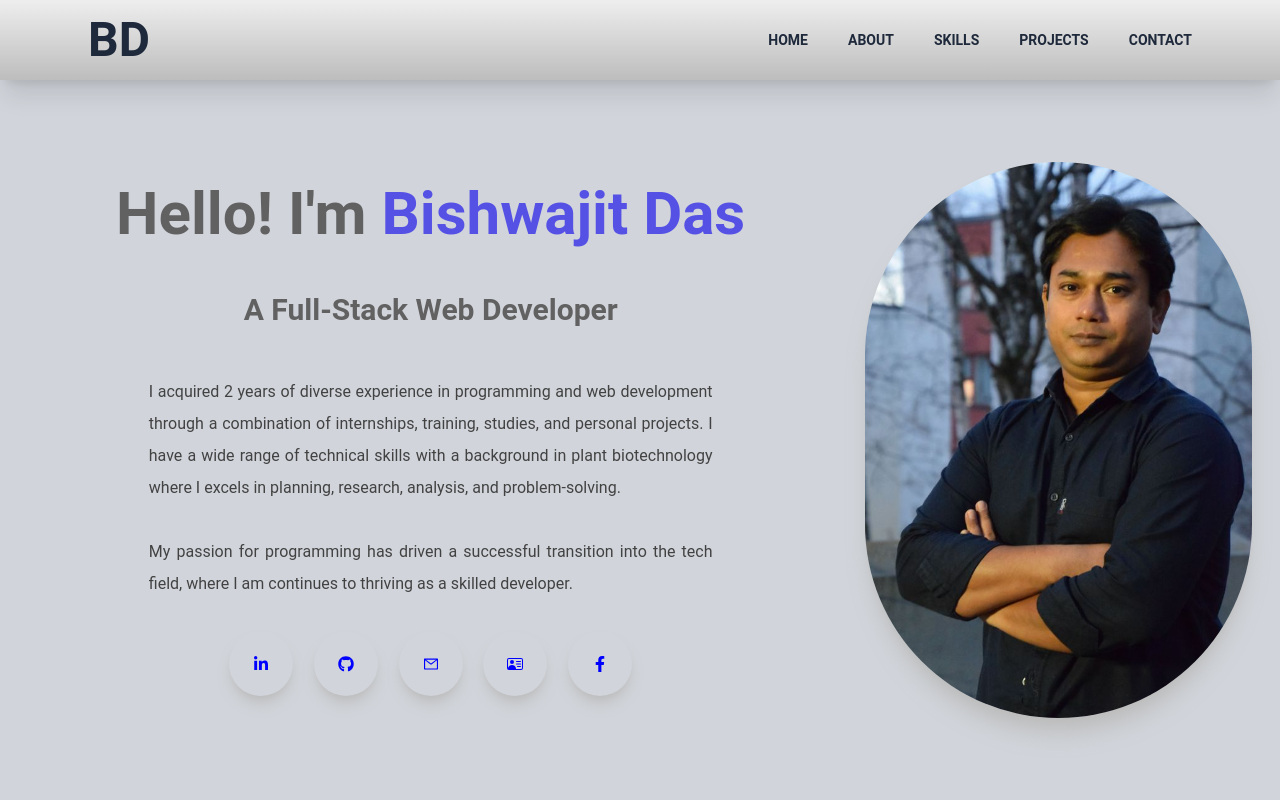
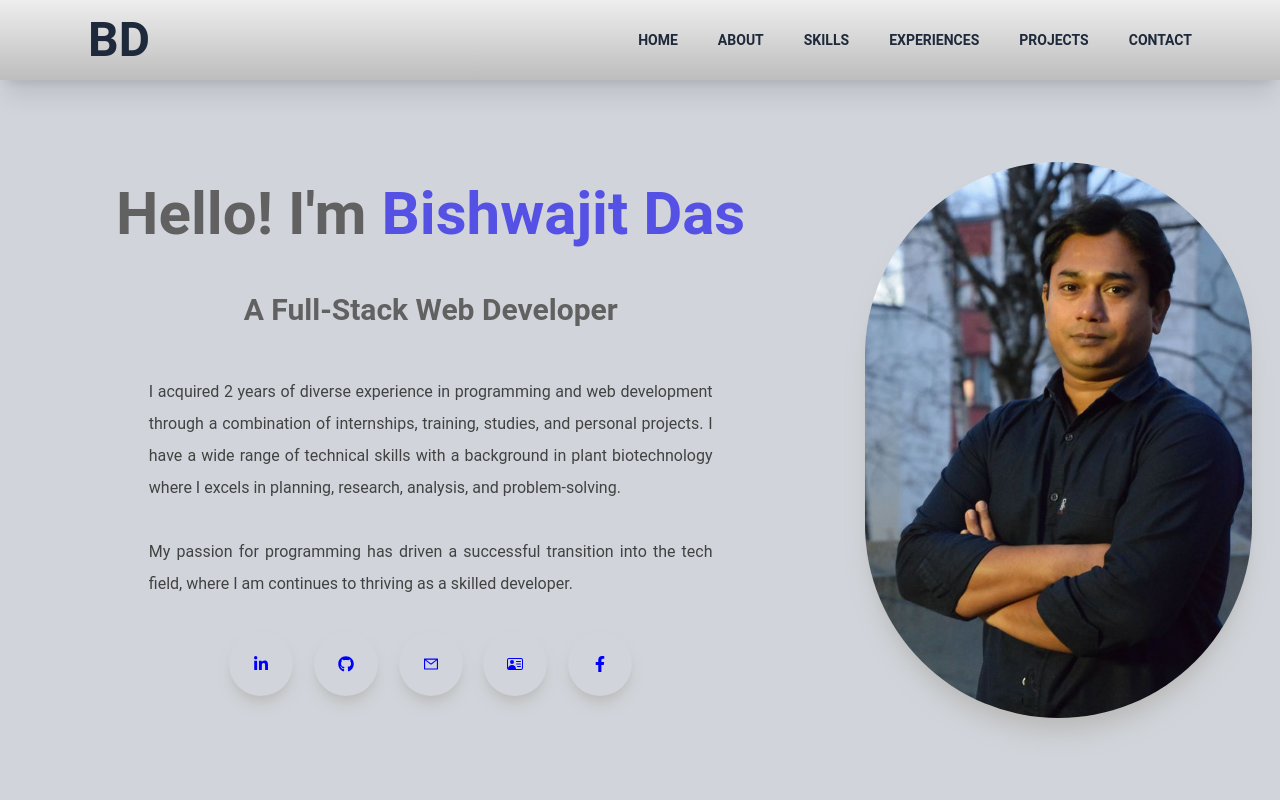
Before and after one commit to Bishwajitkuat/portfolio_next_bisso, a Next.js app: page / in a window 1280 px wide. Shown: the top 800 px of the page. Built offline with nearby package versions, Linux system fonts and the light colour scheme.

Commit message:
Add experiences link

```diff
--- a/components/navbar/menu-links.tsx
+++ b/components/navbar/menu-links.tsx
@@ -19,6 +19,9 @@ export default function MenuLinks({
       <Link href="/skills">
         <li className={liClass}>Skills</li>
       </Link>
+      <Link href="/experiences">
+        <li className={liClass}>Experiences</li>
+      </Link>
       <Link href="/projects">
         <li className={liClass}>Projects</li>
       </Link>
```
